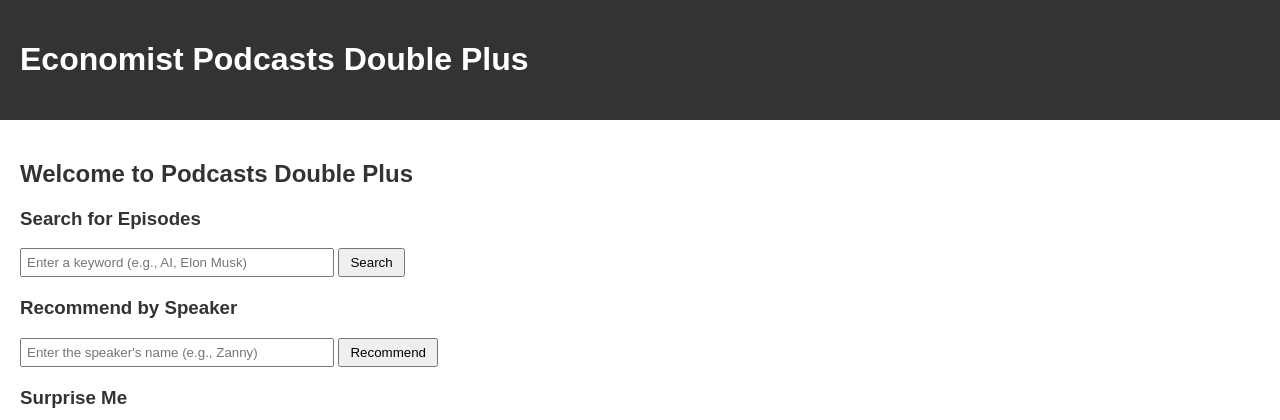
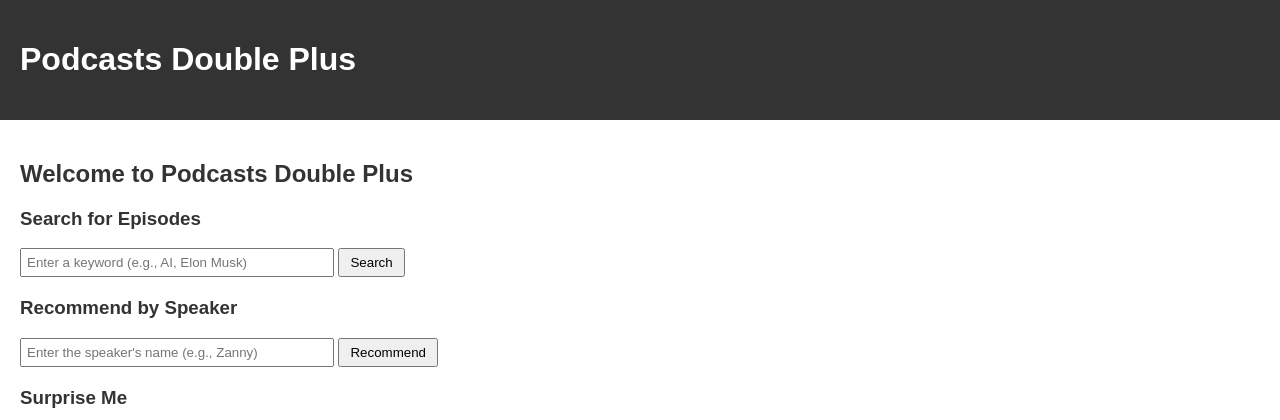
Before and after one commit to beaufortuk/podcasts-double-plus, a Flask app: page / in a window 1280 px wide. Shown: the top 420 px of the page. Run offline with Flask 3, Linux system fonts and the light colour scheme; parts of the project's set-up code (start-up, migrations or seed data) failed here and were passed over.

Commit message:
copy fixes

```diff
--- a/templates/base.html
+++ b/templates/base.html
@@ -7,7 +7,7 @@
 </head>
 <body>
     <header>
-        <h1><a href="{{ url_for('home') }}">Economist Podcasts Double Plus</a></h1>
+        <h1><a href="{{ url_for('home') }}">Podcasts Double Plus</a></h1>
     </header>
     <main>
         {% block content %}{% endblock %}
```
